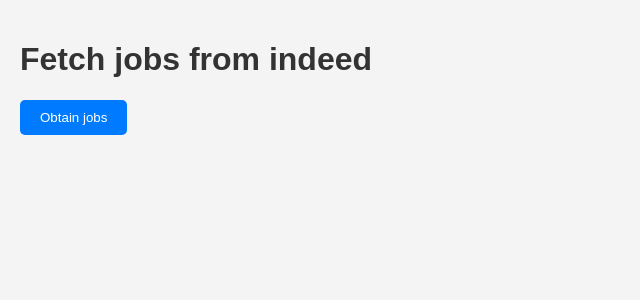
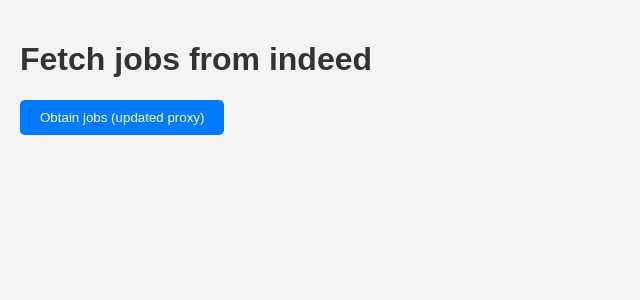
Before and after one commit to eritaakash/jobspy-testing, a FastAPI app: page / in a window 1280 px wide. Shown: the top 300 px of the page, without its empty margins (0-640 px from the left). Run offline with FastAPI, Linux system fonts and the light colour scheme.

Commit message:
update proxy

```diff
--- a/templates/index.html
+++ b/templates/index.html
@@ -57,7 +57,7 @@
 </head>
 <body>
   <h1>Fetch jobs from indeed</h1>
-  <button onclick="callApi()">Obtain jobs</button>
+  <button onclick="callApi()">Obtain jobs (updated proxy)</button>
 
   <div id="table-container"></div>
 </body>
--- a/utils/job_scrape.py
+++ b/utils/job_scrape.py
@@ -2,7 +2,7 @@
 import pandas as pd
 
 proxies = {
-    'https': 'http://104.219.171.245:50100'
+    'https': 'https://spkouufdnm:GyQi=2Xz1oM5m8mzyj@isp.decodo.com:10000'
 }
 
 def get_jobs():
```
